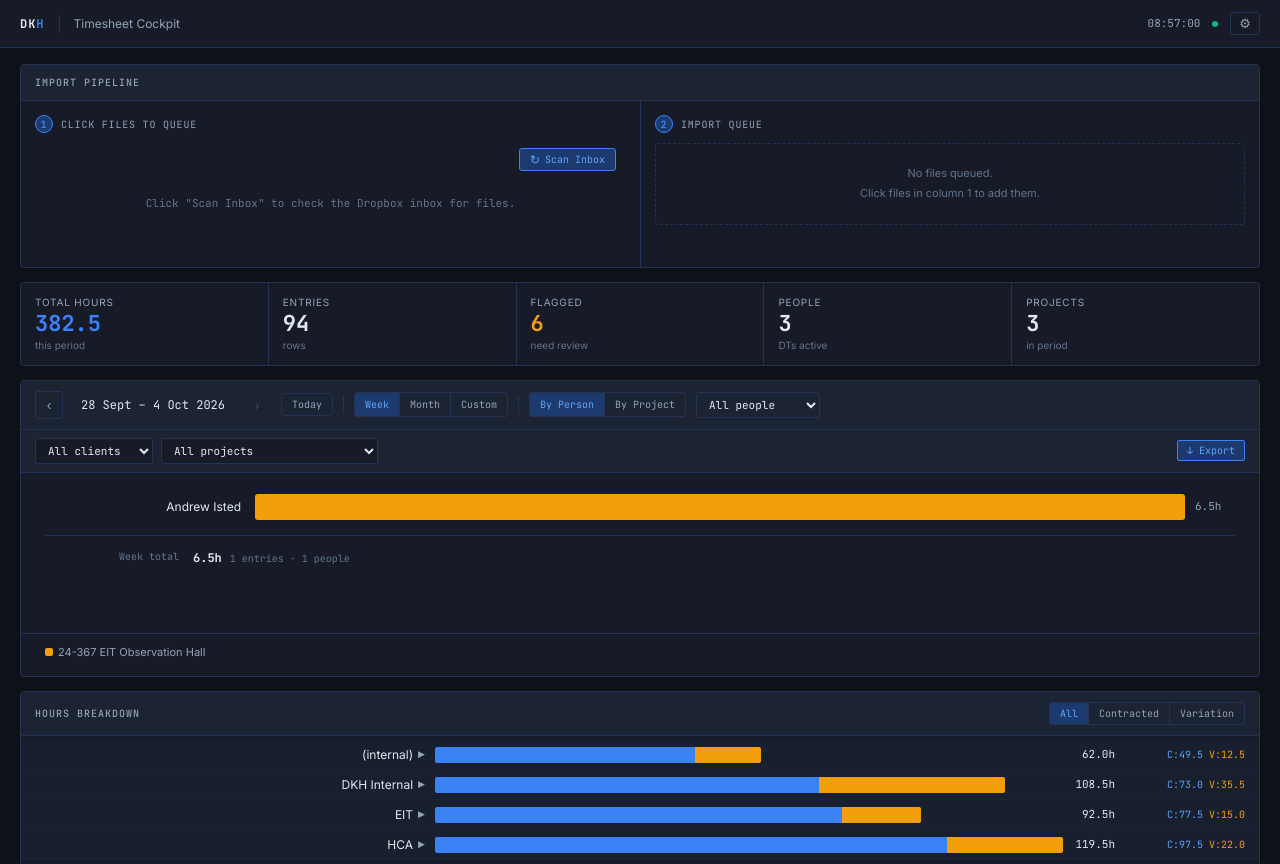
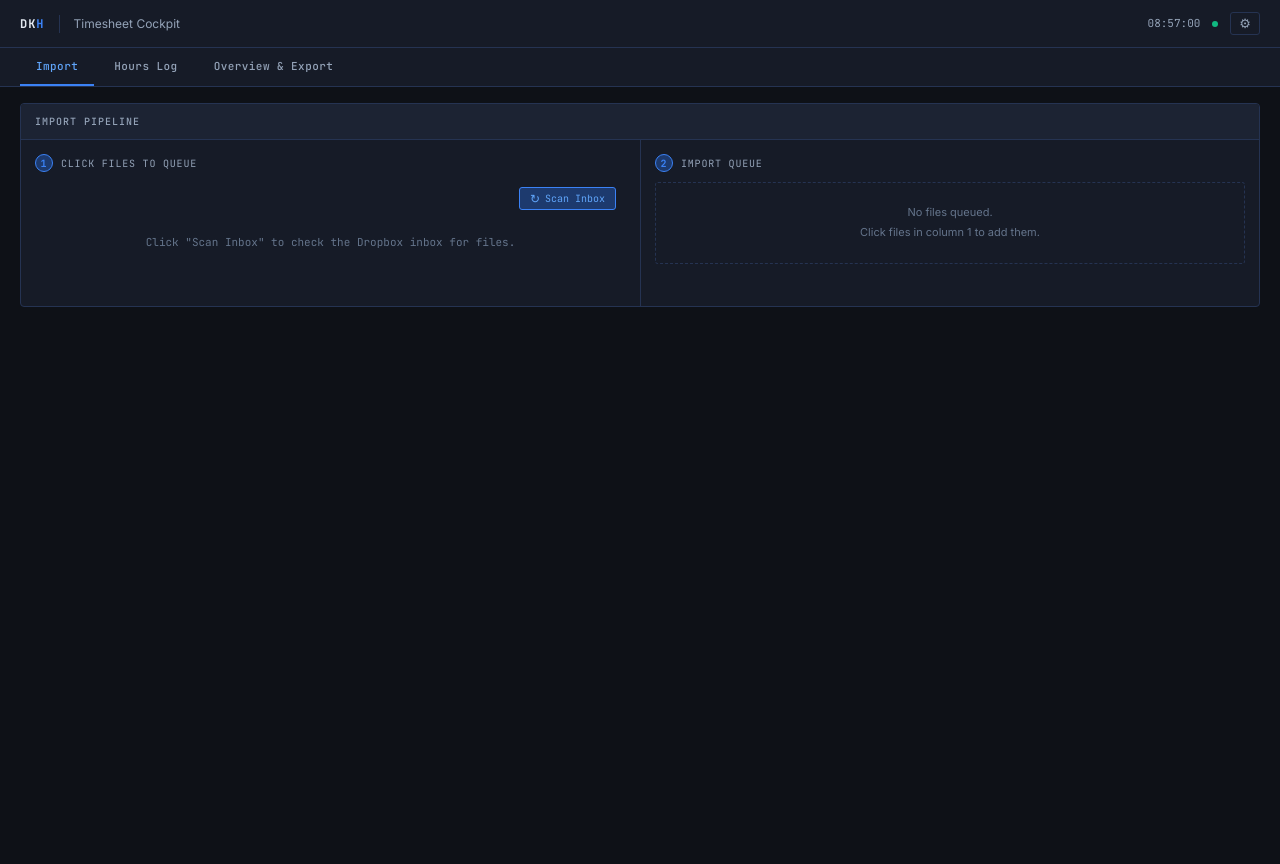
Before and after one commit to greigorius/timesheet-tracker, a website built with Vite: page src/index.html in a window 1280 px wide. Shown: the top 864 px of the page. After the commit the page ends 800 px from the top, so only its background shows below. Built offline with nearby package versions, Linux system fonts and the light colour scheme; files whose address does not match are found by name.

Commit message:
update - 02/10/2026 09:56

```diff
--- a/src/index.html
+++ b/src/index.html
@@ -39,6 +39,14 @@ body{background:var(--bg);color:var(--text);font-family:var(--sans);min-height:1
 .conn-dot.warn{background:var(--amber)}
 .icon-btn{background:none;border:1px solid var(--border);color:var(--muted);cursor:pointer;padding:4px 8px;border-radius:3px;font-size:13px;line-height:1;transition:color .15s,border-color .15s}
 .icon-btn:hover{color:var(--text);border-color:var(--border2)}
+
+/* ── TAB NAV ── */
+.tab-nav{background:var(--surface);border-bottom:1px solid var(--border);padding:0 20px;display:flex;gap:4px;position:sticky;top:48px;z-index:99}
+.tab-btn{background:none;border:none;border-bottom:2px solid transparent;color:var(--muted);font-family:var(--mono);font-size:11px;font-weight:500;letter-spacing:.04em;padding:11px 16px;cursor:pointer;transition:color .15s,border-color .15s}
+.tab-btn:hover{color:var(--text)}
+.tab-btn.active{color:var(--blue-bright);border-bottom-color:var(--blue)}
+.tab-pane{display:none}
+.tab-pane.active{display:flex;flex-direction:column;gap:14px}
 
 /* ── LAYOUT ── */
 .main{padding:16px 20px;margin:0 auto;display:flex;flex-direction:column;gap:14px}
@@ -447,6 +455,12 @@ td.dim{color:var(--muted)}
   </div>
 </header>
 
+<nav class="tab-nav">
+  <button class="tab-btn active" id="tabBtn-import" onclick="switchTab('import')">Import</button>
+  <button class="tab-btn" id="tabBtn-hourslog" onclick="switchTab('hourslog')">Hours Log</button>
+  <button class="tab-btn" id="tabBtn-overview" onclick="switchTab('overview')">Overview &amp; Export</button>
+</nav>
+
 <main class="main">
 
   <!-- ── WARN BANNER ── -->
@@ -454,6 +468,11 @@ td.dim{color:var(--muted)}
     <span>⚠</span><span>Configure your Make webhook URL and Notion connection to go live.</span>
     <button onclick="openSettings()">Configure</button>
   </div>
+
+  <!-- ══════════════════════════════════════════════
+       TAB: IMPORT
+  ══════════════════════════════════════════════ -->
+  <div class="tab-pane active" id="tabPane-import">
 
   <!-- ══════════════════════════════════════════════
        IMPORT TRIGGER
@@ -499,6 +518,14 @@ td.dim{color:var(--muted)}
 
     </div>
   </div>
+
+  </div>
+  <!-- /TAB: IMPORT -->
+
+  <!-- ══════════════════════════════════════════════
+       TAB: OVERVIEW & EXPORT
+  ══════════════════════════════════════════════ -->
+  <div class="tab-pane" id="tabPane-overview">
 
   <!-- ══════════════════════════════════════════════
        STATS
@@ -578,6 +605,14 @@ td.dim{color:var(--muted)}
       <span><i style="background:var(--amber)"></i>Variation / Additional</span>
     </div>
   </div>
+
+  </div>
+  <!-- /TAB: OVERVIEW & EXPORT -->
+
+  <!-- ══════════════════════════════════════════════
+       TAB: HOURS LOG
+  ══════════════════════════════════════════════ -->
+  <div class="tab-pane" id="tabPane-hourslog">
 
     <!-- ══════════════════════════════════════════════
        IMPORT LOG TABLE
@@ -630,6 +665,9 @@ td.dim{color:var(--muted)}
     </div>
   </div>
 
+  </div>
+  <!-- /TAB: HOURS LOG -->
+
 </main>
 
 <!-- EXPORT MODAL -->
@@ -792,6 +830,16 @@ function updateConnState(){
 }
 function openSettings(){document.getElementById('drw').classList.add('open');document.getElementById('ov').classList.add('open')}
 function closeSettings(){document.getElementById('drw').classList.remove('open');document.getElementById('ov').classList.remove('open')}
+
+// ─────────────────────────────────────────────────────────
+// TABS
+// ─────────────────────────────────────────────────────────
+function switchTab(name){
+  ['import','hourslog','overview'].forEach(t=>{
+    document.getElementById('tabPane-'+t).classList.toggle('active', t===name);
+    document.getElementById('tabBtn-'+t).classList.toggle('active', t===name);
+  });
+}
 
 // ─────────────────────────────────────────────────────────
 // CLOCK
```
